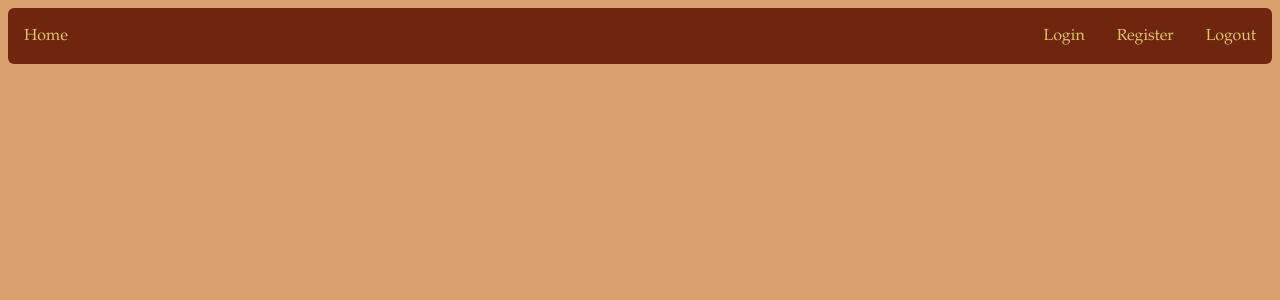
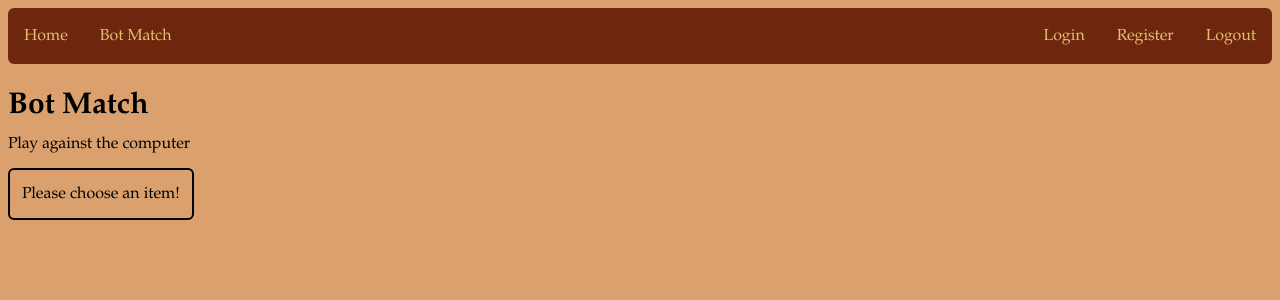
Before and after one commit to 4wqrs12/rps, a React (Vite) app in the folder client/: page /bot in a window 1280 px wide. Shown: the top 300 px of the page. Built offline with nearby package versions, Linux system fonts and the light colour scheme.

Commit message:
made frontend for bot match, still need to do backend and connecting frontend w/ backend

```diff
--- a/client/src/App.jsx
+++ b/client/src/App.jsx
@@ -2,7 +2,8 @@ import { BrowserRouter, Routes, Route } from "react-router-dom";
 import LoginPage from "./components/auth/LoginPage";
 import RegisterPage from "./components/auth/RegisterPage";
 import Navbar from "./components/Navbar";
-import Home from "./components/Home";
+import HomePage from "./components/HomePage";
+import BotMatchPage from "./components/BotMatchPage";
 
 function App() {
   return (
@@ -10,7 +11,8 @@ function App() {
       <Navbar />
       <BrowserRouter>
         <Routes>
-          <Route path="/" element={<Home />} />
+          <Route path="/" element={<HomePage />} />
+          <Route path="/bot" element={<BotMatchPage />} />
           <Route path="/login" element={<LoginPage />} />
           <Route path="/register" element={<RegisterPage />} />
         </Routes>
--- /dev/null
+++ b/client/src/components/BotMatchPage.jsx
@@ -0,0 +1,55 @@
+import { useState } from "react";
+
+function BotMatchPage() {
+  // player's choice
+  const [option, setOption] = useState({ text: "", item: "" });
+  // boolean deciding visibility of box of all options
+  const [showOptions, setShowOptions] = useState(false);
+  const [disabled, setDisabled] = useState(false);
+
+  function setItem(t, i) {
+    setOption({ ...option, text: t, item: i });
+  }
+
+  function readyPlayer() {
+    setShowOptions(false);
+    setDisabled(true);
+    console.log(option);
+  }
+
+  return (
+    <div className="route-content">
+      <h1 className="route-title">Bot Match</h1>
+      <p>Play against the computer</p>
+      <button
+        onClick={() => setShowOptions(!showOptions)}
+        className="btn mt-3 border-2"
+        disabled={disabled}
+      >
+        {option.text
+          ? `${option.item} ${option.text}`
+          : "Please choose an item!"}
+      </button>
+      {showOptions && (
+        <div className="w-fit flex gap-3 border-3 border-amber-600 mt-3 rounded-lg p-3">
+          <button onClick={() => setItem("Rock", "🗻")} className="btn">
+            🗻
+          </button>
+          <button onClick={() => setItem("Paper", "📄")} className="btn">
+            📄
+          </button>
+          <button onClick={() => setItem("Scissor", "✂️")} className="btn">
+            ✂️
+          </button>
+        </div>
+      )}
+      {option.text && (
+        <button className="btn mt-3" onClick={readyPlayer}>
+          Ready
+        </button>
+      )}
+    </div>
+  );
+}
+
+export default BotMatchPage;
--- a/client/src/components/Home.jsx
+++ b/client/src/components/HomePage.jsx
@@ -1,6 +1,6 @@
 import { useEffect, useState } from "react";
 
-function Home() {
+function HomePage() {
   const [loggedIn, setIsLoggedIn] = useState(false);
   const [username, setUsername] = useState("");
 
@@ -50,4 +50,4 @@ function Home() {
   );
 }
 
-export default Home;
+export default HomePage;
--- a/client/src/components/Navbar.jsx
+++ b/client/src/components/Navbar.jsx
@@ -7,6 +7,9 @@ function Navbar() {
         {/*links on left side go here*/}
         <a href="/" className="navbar-routes">
           Home
+        </a>
+        <a href="/bot" className="navbar-routes">
+          Bot Match
         </a>
         <div className="ml-auto flex">
           <a href="/login" className="navbar-routes">
--- a/client/src/index.css
+++ b/client/src/index.css
@@ -21,5 +21,9 @@
 }
 
 .btn {
-  @apply cursor-pointer rounded-md;
+  @apply cursor-pointer rounded-md border-2 p-3;
 }
+
+.btn:disabled {
+  @apply cursor-auto text-[#797979];
+}
```
Also changed, not shown: 2 other files (tests, documents, lock files or other folders).
